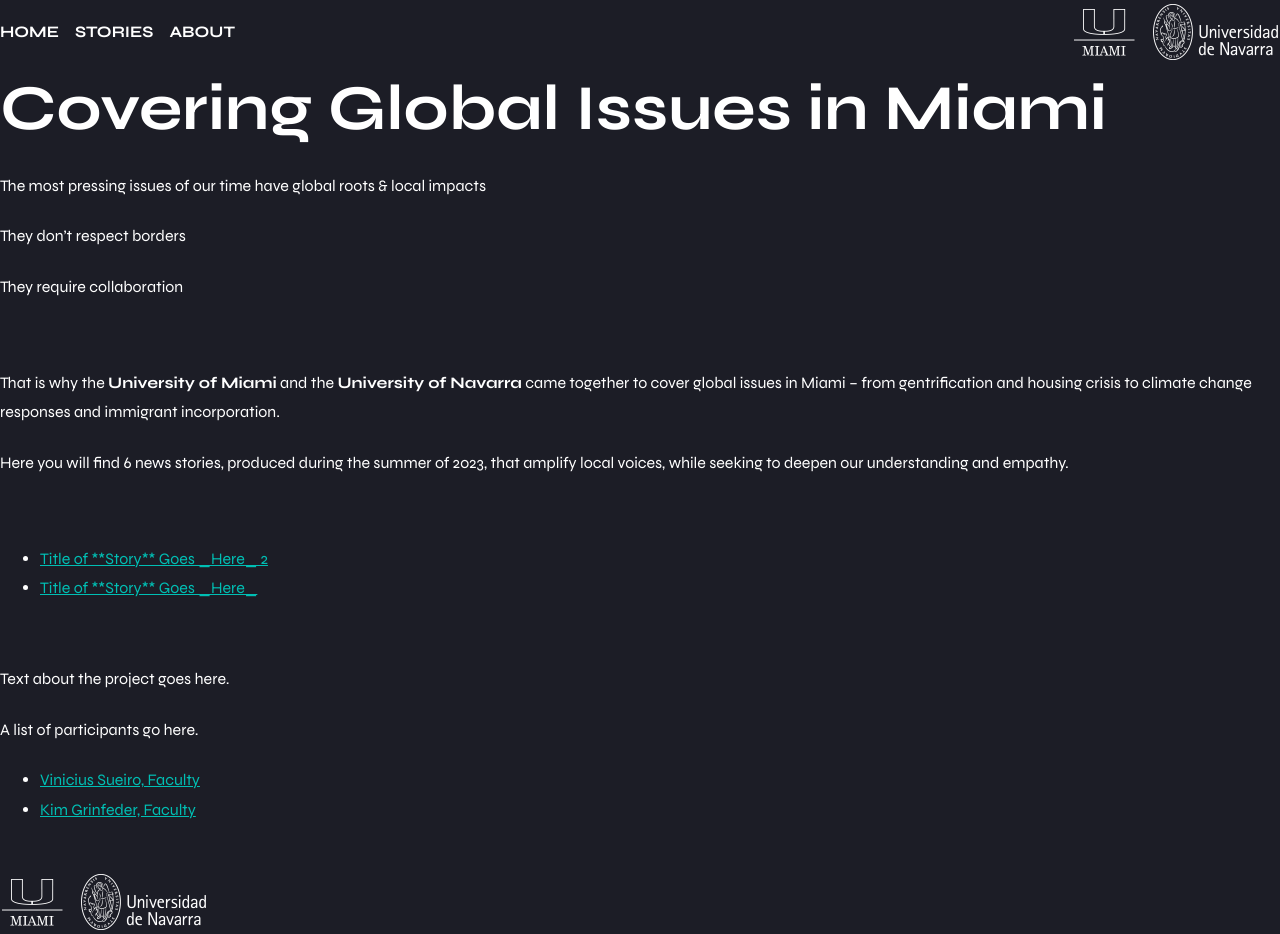
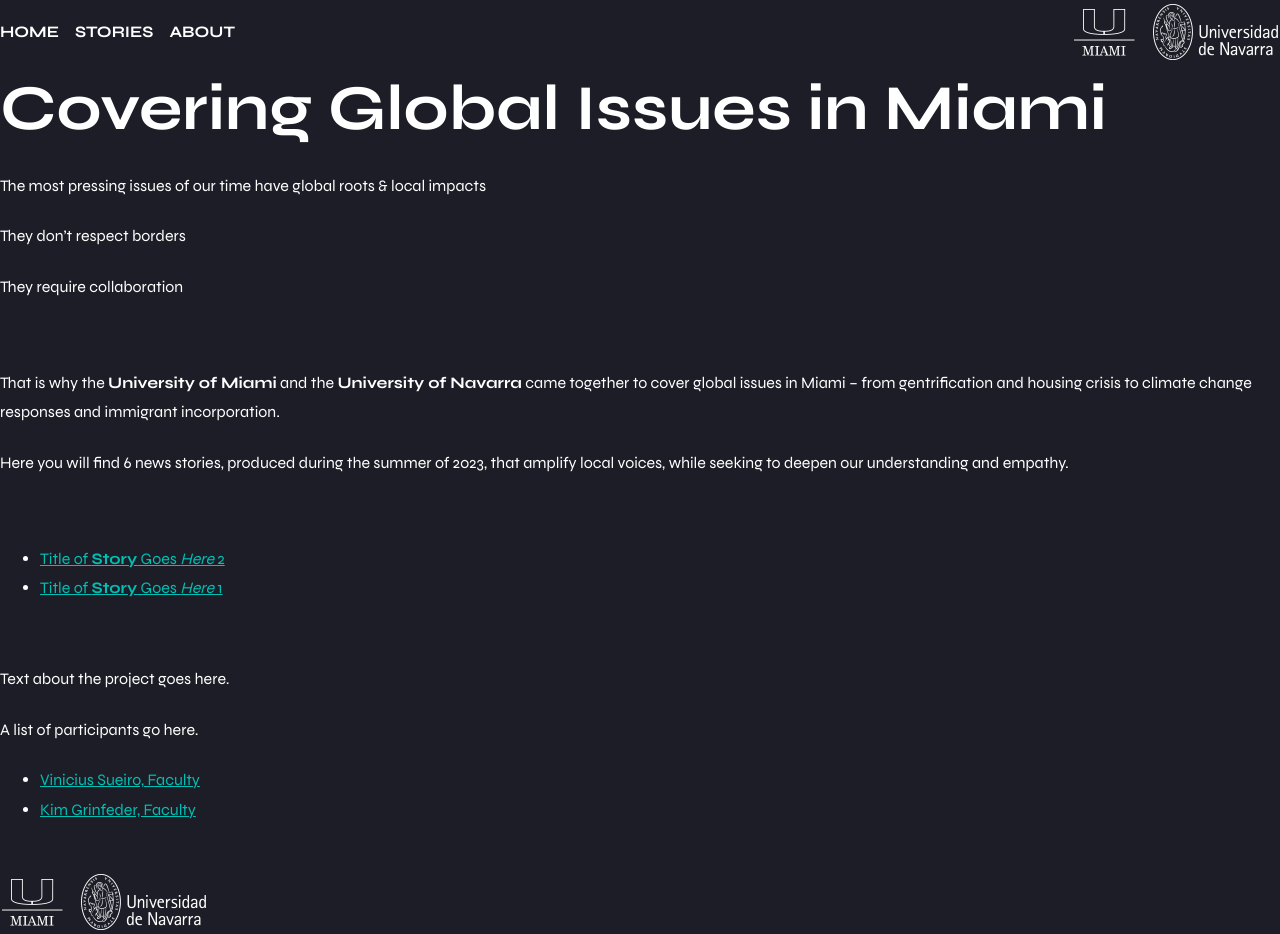
Before and after one commit to miami-navarra/miami-navarra.github.io, a Jekyll site: the page built from index.md, in a window 1280 px wide. Built offline with Jekyll 4.4.1, drawn with Linux system fonts in a browser that asks for light colours.

Commit message:
Remove HTML tags from rendered title

```diff
--- a/_includes/stories.html
+++ b/_includes/stories.html
@@ -1,9 +1,15 @@
+<!-- prettier-ignore -->
+
 <div id="stories">
   <ul>
-    {% for post in site.posts %} {% if page.url != post.url %}
-    <li>
-      <a href="{{ post.url }}">{{ post.title }}</a>
-    </li>
-    {% endif %} {% endfor %}
+    {% for post in site.posts %}
+      {% if page.url != post.url %}
+      <li>
+        <a href="{{ post.url }}">
+          {{ post.title | markdownify | remove: '<p>' | remove: '</p>' }}
+        </a>
+      </li>
+      {% endif %}
+    {% endfor %}
   </ul>
 </div>
--- a/_layouts/story.html
+++ b/_layouts/story.html
@@ -4,7 +4,7 @@
   <head>
     <meta charset="utf-8" />
     <meta name="viewport" content="width=device-width, initial-scale=1.0" />
-    <title>{{ page.title }}</title>
+    <title>{{ page.title | markdownify | strip_html }}</title>
     <link rel="stylesheet" href="assets/css/style.css" />
   </head>
   <body>
--- a/_posts/0000-00-00-demo-1.md
+++ b/_posts/0000-00-00-demo-1.md
@@ -1,6 +1,6 @@
 ---
 layout: story
-title: Title of **Story** Goes _Here_
+title: Title of **Story** Goes _Here_ 1
 permalink: title-of-story-goes-here-1
 lede: Magna a ultrices dui **phasellus** turpis proin _taciti_ molestie ~~parturient~~ adipiscing fusce id pharetra lacus leo
 cover: assets/images/demo.jpg
```
